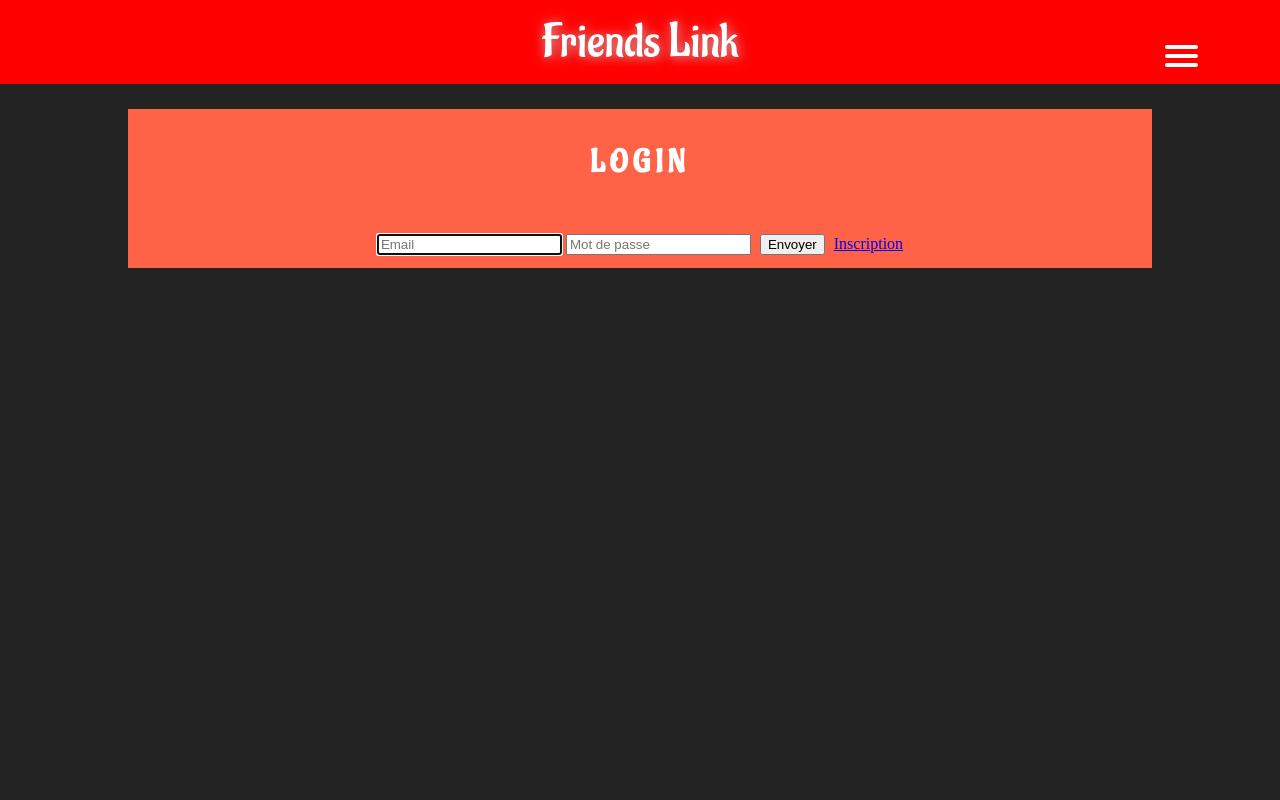
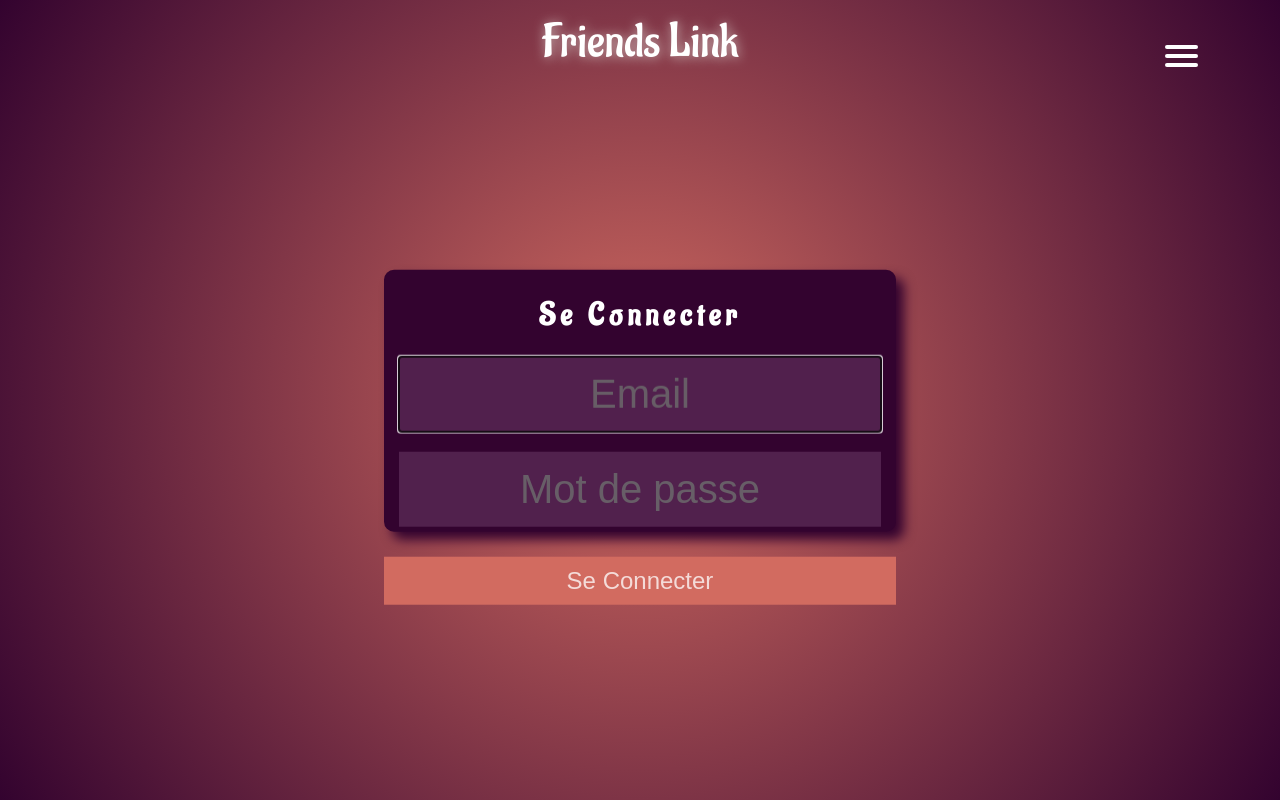
Before and after one commit to Im-Rises/friends-link, a PHP site: page /login.php in a window 1280 px wide. Run offline with PHP 8.4, Linux system fonts and the light colour scheme.

Commit message:
ajout du css comme sur le power point de : - login.php - index.php

```diff
--- a/tp_a_rendre/ban.css
+++ b/tp_a_rendre/ban.css
@@ -14,16 +14,14 @@ header {
     padding         : 1%;
     font-size       : 300%;
     color           : white;
-    background-color: red;
+    background-color: transparent;
     text-shadow     : 1px 1px 12px rgb(201, 181, 181);
     font-family     : "Aladin";
 }
 
 body {
-    margin    : 0;
-    padding   : 0;
-    background: #232323;
-    color     : #cdcdcd;
+    margin : 0;
+    padding: 0;
 }
 
 
--- /dev/null
+++ b/tp_a_rendre/login.css
@@ -0,0 +1,67 @@
+@font-face {
+    font-family: "Aladin";
+    src        : url("Aladin-Regular.ttf");
+}
+
+h1 {
+    font-family   : "Aladin";
+    color         : white;
+    text-align    : center;
+    letter-spacing: 5px;
+}
+
+html {
+    height: 100%;
+}
+
+body {
+    background-repeat    : no-repeat;
+    background-attachment: fixed;
+    height               : 100%;
+    background           : radial-gradient(circle, rgba(210, 107, 96, 1) 0%, rgba(51, 3, 47, 1) 100%);
+}
+
+.formLogin {
+    width          : 40%;
+    margin         : 0 auto;
+    text-align     : center;
+    justify-content: center;
+    margin-top     : 40vh;
+    /* poussé de la moitié de hauteur de viewport */
+    transform      : translateY(-40%);
+    /* tiré de la moitié de sa propre hauteur */
+}
+
+.login input {
+    display         : list-item;
+    width           : 90%;
+    margin-top      : 20px;
+    padding         : 15px;
+    border          : none;
+    color           : #F4DBD8;
+    background-color: #592955;
+    opacity         : 0.8;
+    font-size       : 250%;
+    text-align      : center;
+}
+
+.seConnecter {
+    width           : 100%;
+    font-size       : 150%;
+    background-color: #D26B60;
+    color           : #F4DBD8;
+    border          : none;
+    padding         : 10px;
+    margin-top      : 5%;
+}
+
+.login {
+    background-color   : #33032F;
+    padding            : 1%;
+    border-radius      : 10px;
+    margin-top         : 2%;
+    /* width           : 50%; */
+    box-shadow         : 8px 8px 12px #33032F;
+    text-align         : center;
+    justify-content    : center;
+}
--- a/tp_a_rendre/login.php
+++ b/tp_a_rendre/login.php
@@ -4,22 +4,21 @@
 <head>
     <title>FriendsLink</title>
     <meta charset="utf-8" />
-    <link rel="stylesheet" href="style.css">
+    <link rel="stylesheet" href="login.css">
 </head>
-<?php include "ban.php"; ?>
+<?php include "ban.php";?>
 
 <body>
-    <main>
+    <form method="post" method="" class="formLogin">
         <div class="login">
-            <h1>LOGIN</h1>
-            <form method="post">
+            <h1>Se Connecter</h1>
+            <center>
                 <input type="email" name="mail" placeholder="Email" required autofocus>
                 <input type="password" name="password" placeholder="Mot de passe" required autofocus>
-                <input type="submit" value="Envoyer" style="margin: 30px 5px 0px;">
-                <a href="register.php">Inscription</a>
-            </form>
+            </center>
         </div>
-    </main>
+        <input type="submit" value="Se Connecter" class="seConnecter">
+    </form>
 </body>
 
 </html>
--- a/tp_a_rendre/style.css
+++ b/tp_a_rendre/style.css
@@ -2,6 +2,15 @@
     font-family: "Aladin";
     src        : url("Aladin-Regular.ttf");
 }
+
+html {
+    /* background      : rgb(51, 3, 47);
+    background-image: linear-gradient(160deg, rgba(51, 3, 47, 1) 0%, rgba(51, 3, 47, 1) 32%, rgba(210, 107, 96, 1) 100%);
+    background-repeat: none; */
+    height: 100%;
+}
+
+
 
 .formSearch {
     text-align  : center;
@@ -39,33 +48,12 @@
     color           : tomato;
 }
 
-/* .newMsg {
-    display         : inline flex;
-    background-color: grey;
-    width           : 100%;
-    height          : 90%;
-    position        : relative;
-
-} */
-
-/* .newMsg form {
-    width   : 100%;
-    position: fixed;
-    bottom  : 0;
-} */
-
-
-/* .newMsg .writeBox {
-    min-width: 90%;
-} */
-
-/* .newMsg .submit {
-    min-width  : 10%;
-    margin-left: 90%;
-} */
-
 body {
     margin: 0;
+    height: 100%;
+    background-repeat: no-repeat;
+    background-attachment: fixed;
+    background: linear-gradient(140deg, rgba(51,3,47,1) 0%, rgba(84,18,84,1) 70%, rgba(210,107,96,1) 100%);
 }
 
 .showTab {
@@ -202,7 +190,6 @@ body {
 .writeMsg form {
     box-shadow: 1px 1px 12px #555;
     display   : -webkit-inline-flex;
-    width     : 90%;
     bottom    : 0;
 }
 
@@ -217,11 +204,47 @@ body {
 }
 
 .login {
-    background-color: tomato;
+    background-color: #33032F;
     padding         : 1%;
-    margin-left     : 10%;
-    margin-right    : 10%;
+    border-radius   : 10px;
     margin-top      : 2%;
+    width           : 35%;
+    height          : 200px;
+    box-shadow      : 8px 8px 12px #aaa;
+    text-align      : center;
+    justify-content : center;
+}
+
+.seConnecter {
+    width           : 37%;
+    font-size       : 150%;
+    background-color: #D26B60;
+    color           : #F4DBD8;
+    border          : none;
+    padding         : 10px;
+    margin-top      : 2%;
+}
+
+
+.formLogin {
+    width          : 100%;
+    display        : block;
+    float          : left;
+    margin         : 0 auto;
+    text-align     : center;
+    justify-content: center;
+}
+
+.login input {
+    display         : list-item;
+    margin-top      : 20px;
+    width           : 90%;
+    padding         : 10px;
+    border          : none;
+    color           : #F4DBD8;
+    background-color: #592955;
+    opacity         : 0.8;
+    font-size       : 150%;
     text-align      : center;
 }
 
```
Also changed, not shown: 2 other files.
